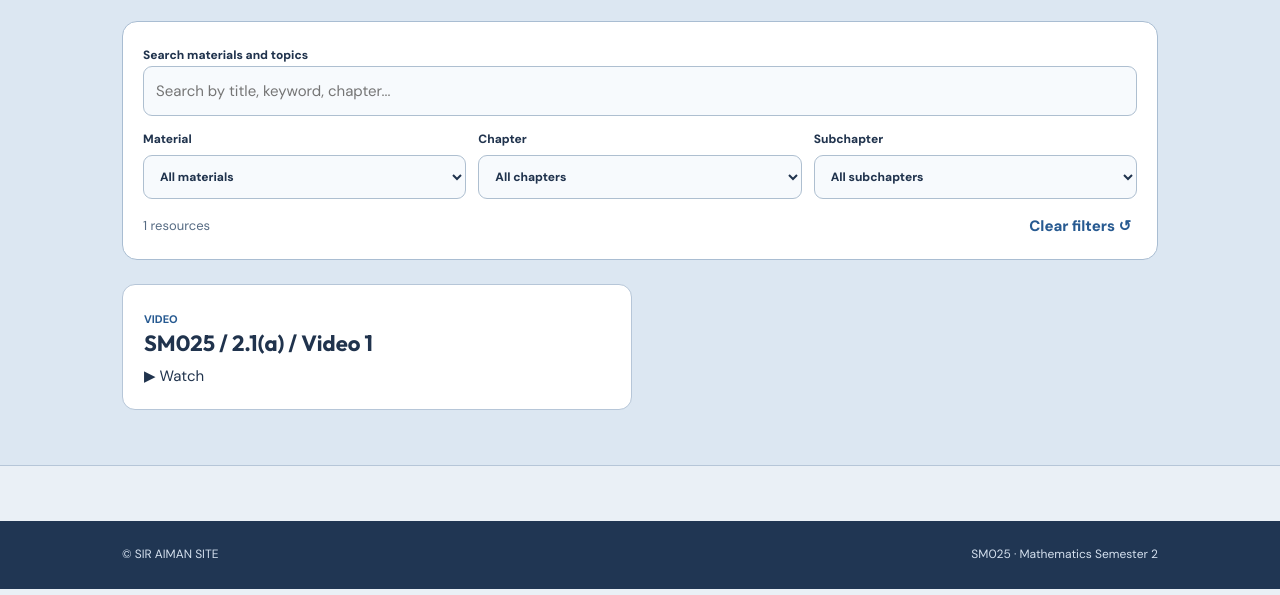
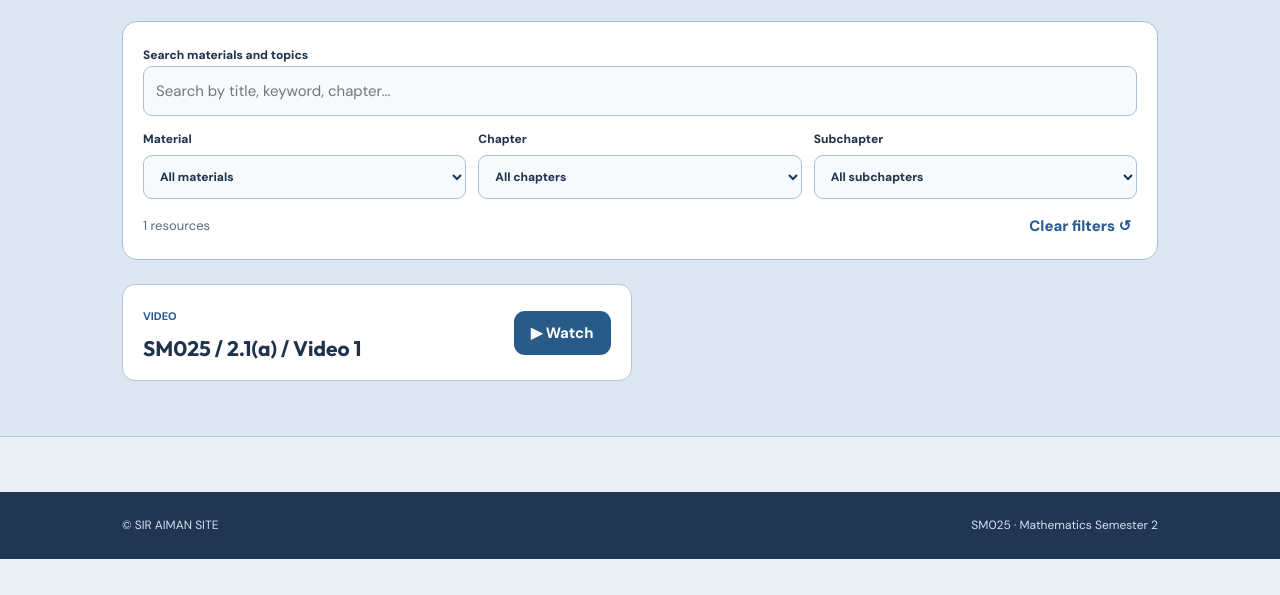
Before and after one commit to irkifnamia/siraiman-site, a plain HTML site: page sm025.html in a window 1280 px wide. Shown: the part 205-800 px from the top of the page. Drawn offline with Linux system fonts and the light colour scheme.

Commit message:
Style direct Watch button alongside video subchapter title

```diff
--- a/site.css
+++ b/site.css
@@ -257,3 +257,11 @@ html{scroll-padding-top:90px}
 /* TikTok lesson viewer */
 .tiktok-video-frame{display:block;width:min(100%,380px);height:min(72vh,650px);min-height:440px;border:0;border-radius:12px;background:#111;margin:0 auto 16px}
 .resource-panel .btn{display:inline-flex;align-items:center;min-height:44px;margin-top:10px}
+
+/* v4.7 — direct video links without an embedded player or accordion */
+#results .video-resource-row{display:flex;align-items:center;justify-content:space-between;gap:14px;padding:18px 20px;min-width:0}
+.video-resource-row .resource-summary-text{flex:1;min-width:0}
+.video-resource-row h3{font-size:clamp(17px,2vw,21px);line-height:1.3;margin:8px 0 0;overflow-wrap:anywhere}
+.video-watch-button{display:inline-flex;align-items:center;justify-content:center;flex-shrink:0;min-height:44px;padding:10px 17px;border-radius:11px;background:#285b88;color:white;font-weight:700;text-decoration:none;white-space:nowrap}
+.video-watch-button:hover,.video-watch-button:focus-visible{background:#19466e;color:white}
+@media(max-width:390px){#results .video-resource-row{padding:16px 13px;gap:8px}.video-watch-button{padding:10px 12px}}
```
